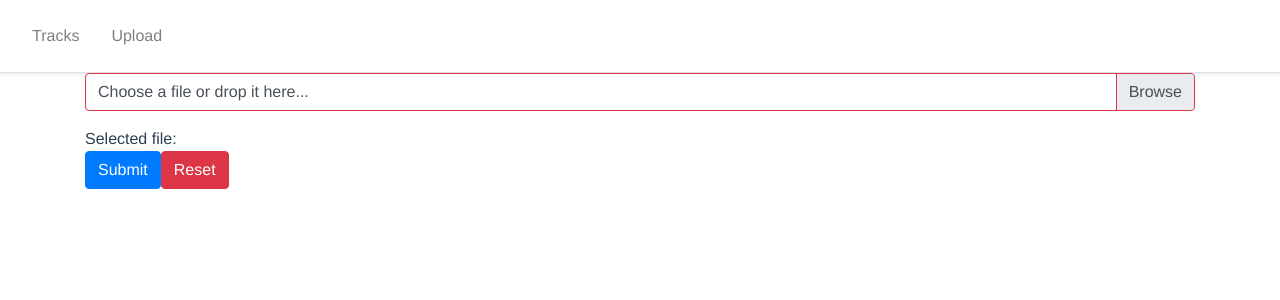
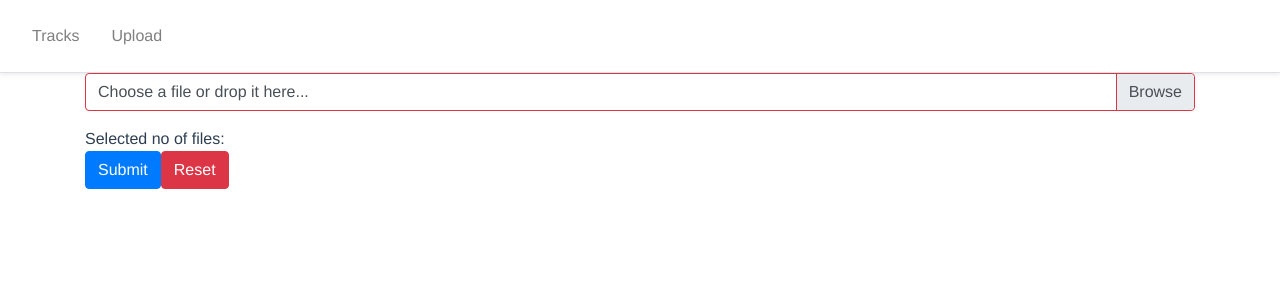
Before and after one commit to bonham/trackmanager, a Vue app in the folder client/: page /upload in a window 1280 px wide. Shown: the top 300 px of the page. Built offline with nearby package versions, Linux system fonts and the light colour scheme.

Commit message:
draft for upload logic

```diff
--- a/client/src/views/UploadPage.vue
+++ b/client/src/views/UploadPage.vue
@@ -1,18 +1,14 @@
 <template>
   <div>
-    <b-form
-      v-if="show"
-      @submit="onSubmit"
-      @reset="onReset"
-    >
     <b-form-file
-        v-model="file1"
-        :state="Boolean(file1)"
+      v-model="files"
+      multiple
+      :state="Boolean(files)"
       placeholder="Choose a file or drop it here..."
       drop-placeholder="Drop file here..."
     />
     <div class="mt-3">
-        Selected file: {{ file1 ? file1.name : '' }}
+      Selected no of files: {{ files ? files.length : '' }}
     </div>
     <b-button
       type="submit"
@@ -23,35 +19,61 @@
     <b-button
       type="reset"
       variant="danger"
+      @click="onReset"
     >
       Reset
     </b-button>
-    </b-form>
   </div>
 </template>
 
 <script>
-import { BForm, BFormFile } from 'bootstrap-vue'
+import { BFormFile } from 'bootstrap-vue'
+
+async function uploadFile (fileBlob, url, formParameter) {
+  // construct body
+
+  const formData = new FormData()
+  formData.set(formParameter, fileBlob)
+
+  const response = await fetch(url, {
+    method: 'POST',
+    body: formData
+  })
+
+  if (!response.ok) {
+    throw new Error('HTTP error, status = ' + response.status)
+  }
+
+  return response.json()
+}
+
 export default {
   name: 'UploadPage',
   components: {
-    BForm,
     BFormFile
   },
   data () {
     return {
-      file1: null,
-      show: true
+      files: null
+    }
+  },
+  watch: {
+    files: function (newVal, oldVal) {
+      // avoid firing if 'Reset button clicked'
+      if (newVal) {
+        console.log(newVal)
+
+        const url = '/api/tracks/addtrack'
+        this.files.forEach(thisFile =>
+          uploadFile(thisFile, url, 'newtrack')
+            .then(json => console.log(`Text: ${json.message}`))
+        )
+      }
     }
   },
   methods: {
-    onSubmit (event) {
-      event.preventDefault()
-      alert(`submit ${this.file1.name}`)
-    },
     onReset (event) {
-      event.preventDefault()
-      this.file1 = null
+      this.files = null
     }
   }
 }
```
Also changed, not shown: 1 other file (tests, documents, lock files or other folders). Lines whose indentation alone changed are shown as unchanged.
